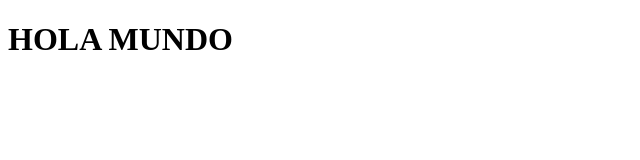
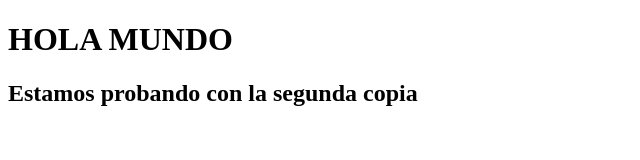
Before and after one commit to Serzyp/Proyecto-1, a plain HTML site: page Index.html in a window 1280 px wide. Shown: the whole page, without its empty margins (0-640 px from the left). Drawn offline with Linux system fonts and the light colour scheme.

Commit message:
mensajito

```diff
--- a/Index.html
+++ b/Index.html
@@ -8,5 +8,6 @@
 </head>
 <body>
     <h1>HOLA MUNDO</h1>
+    <h2>Estamos probando con la segunda copia</h2>
 </body>
 </html>
```
